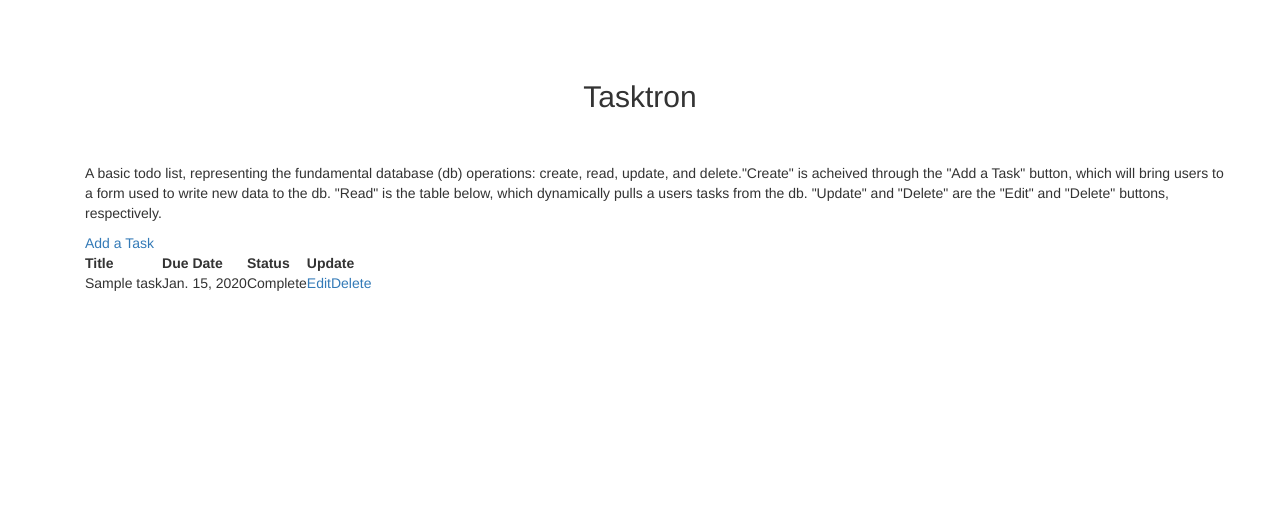
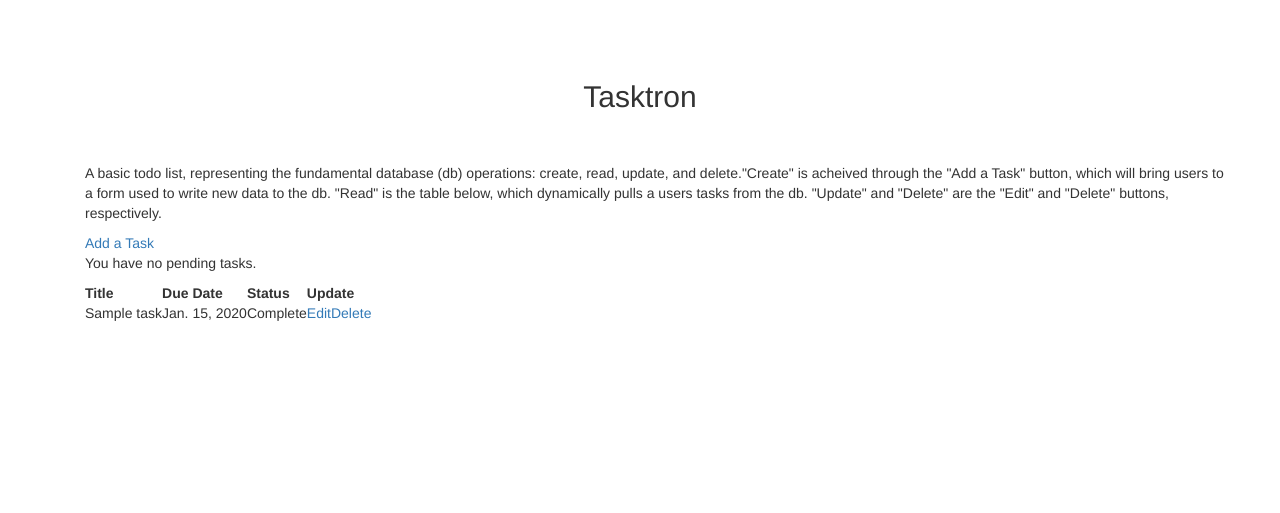
Before and after one commit to janton42/localtools, a Django app: page /tasktron/tasks/ in a window 1280 px wide. Shown: the part 51-564 px from the top of the page. Run offline with Django 4.2, Linux system fonts and the light colour scheme; a user stored in the database is signed in; tables that the repository leaves empty hold one stand-in row (values such as "Sample post"); some libraries are stand-ins or nearby versions.

Commit message:
Grouped tasks by status

```diff
--- a/tasktron/views.py
+++ b/tasktron/views.py
@@ -43,7 +43,11 @@ def view_tasks(request):
     user_tasks = Task.objects.all()\
     .filter(user=request.user)\
     .values()
-    context = { 'user_tasks': user_tasks }
+    completed_tasks = user_tasks.filter(status='Complete')
+    ns_tasks = user_tasks.filter(status='Not Started')
+    context = { 'completed_tasks': completed_tasks,
+                'ns_tasks': ns_tasks
+                }
     return render(request, 'view_tasks.html', context)
 
 @login_required
--- a/templates/view_tasks.html
+++ b/templates/view_tasks.html
@@ -15,7 +15,7 @@
     </p>
     <a href="{% url 'tasktron:create_task' %}">Add a Task</a>
     <br>
-    {% if user_tasks %}
+    {% if ns_tasks %}
       <table>
         <tr>
           <th>Title</th>
@@ -23,7 +23,7 @@
           <th>Status</th>
           <th colspan="2">Update</th>
         </tr>
-        {% for task in user_tasks %}
+        {% for task in ns_tasks %}
         <tr>
           <td>{{ task.title }}</td>
           <td>{{ task.due }}</td>
@@ -36,7 +36,31 @@
 
 
     {% else %}
-      <p>You have no tasks</p>
+      <p>You have no pending tasks.</p>
+    {% endif %}
+
+    {% if completed_tasks %}
+      <table>
+        <tr>
+          <th>Title</th>
+          <th>Due Date</th>
+          <th>Status</th>
+          <th colspan="2">Update</th>
+        </tr>
+        {% for task in completed_tasks %}
+        <tr>
+          <td>{{ task.title }}</td>
+          <td>{{ task.due }}</td>
+          <td>{{ task.status }}</td>
+          <td><a href="{% url 'tasktron:update_task' task.id %}">Edit</a></td>
+          <td><a href="{% url 'tasktron:delete_task' task.id %}">Delete</a></td>
+        </tr>
+        {% endfor %}
+      </table>
+
+
+    {% else %}
+      <p>You have no pending tasks.</p>
     {% endif %}
   </div>
 {% endblock %}
```
